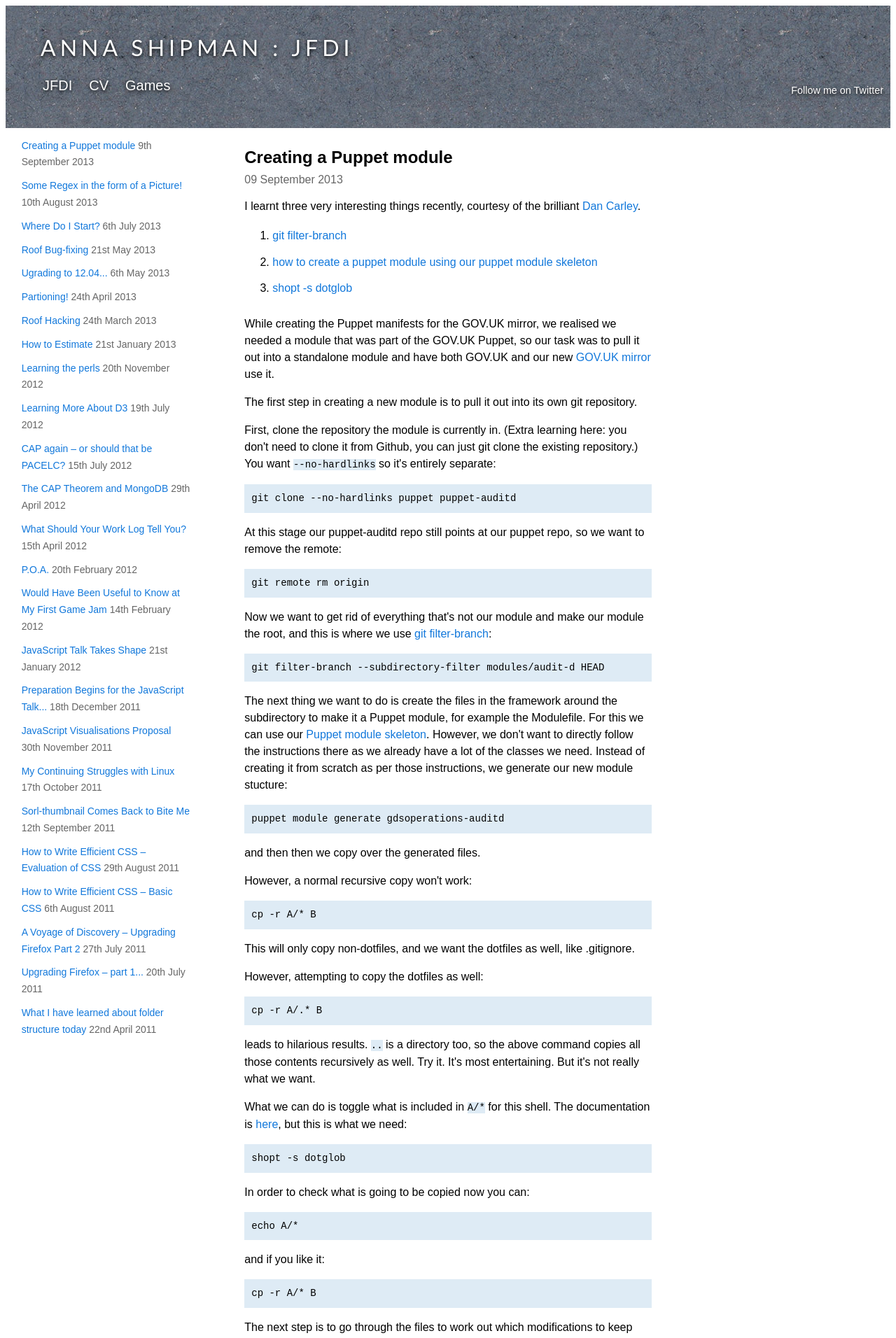
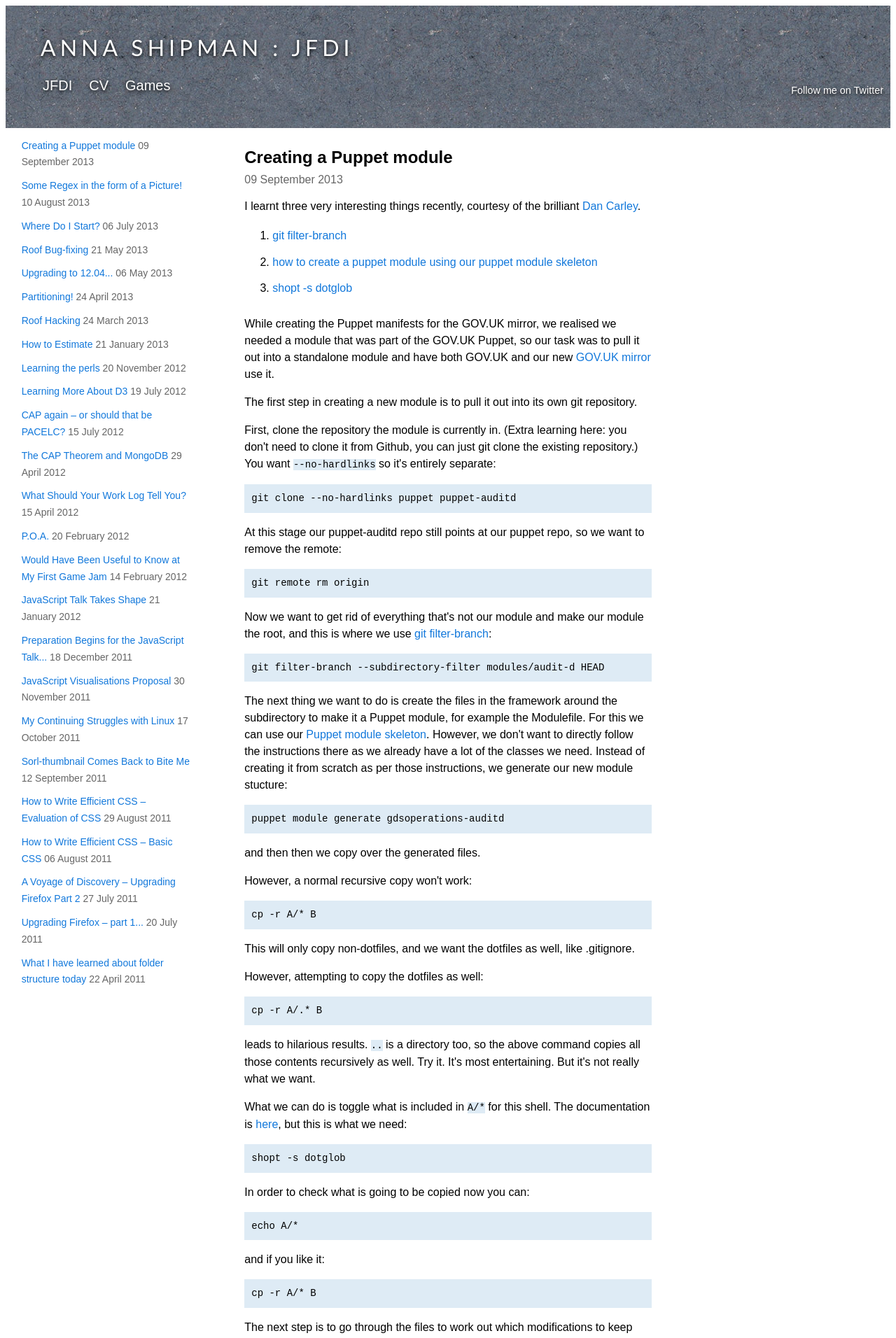
Before and after one commit to annashipman/jfdi, a Jekyll site: the page built from jfdi.html, in a window 1280 px wide. Shown: the top 1912 px of the page at 70% size. Built offline with Jekyll 4.4.1, drawn with Linux system fonts in a browser that asks for light colours; comment, search, counter and statistics services are not loaded.

Commit message:
Generate sidebar from blog posts
And make each a link to post in its own page. Also remove sidebar class as it is
already inheriting from ul.

```diff
--- /dev/null
+++ b/_includes/sidebar.html
@@ -0,0 +1,6 @@
+<ul>
+{% for post in site.posts %}
+<li><a href="{{post.url}}">{{ post.title}}</a>
+<date>{{ post.date | date_to_long_string }}</date></li>
+{% endfor %}
+</ul>
--- a/_layouts/blog_layout.html
+++ b/_layouts/blog_layout.html
@@ -12,36 +12,7 @@
             </div>
             <div class="col2">
                 <!-- Column 2 start -->
-                <div class="sidebar">
-<ul>
-<li><a href="#puppet-module">Creating a Puppet module</a> <date>9th September 2013</date></li>
-<li><a href="#regex-picture">Some Regex in the form of a Picture!</a> <date>10th
-August 2013</date></li>
-<li><a href="#where-start">Where Do I Start?</a> <date>6th July 2013</date></li>
-<li><a href="#roof-bug-fixing">Roof Bug-fixing</a> <date>21st May 2013</date></li>
-<li><a href="#upgrading">Ugrading to 12.04...</a> <date>6th May 2013</date></li>
-<li><a href="#partitioning">Partioning!</a> <date>24th April 2013</date></li>
-<li><a href="#roof-hacking">Roof Hacking</a> <date>24th March 2013</date></li>
-<li><a href="#estimating">How to Estimate</a> <date>21st January 2013</date></li>
-<li><a href="#learning-perl">Learning the perls</a> <date>20th November 2012</date></li>
-<li><a href="#d3">Learning More About D3</a> <date>19th July 2012</date></li>
-<li><a href="#cap-or-pacelc">CAP again – or should that be PACELC?</a> <date>15th July 2012</date></li>
-<li><a href="#cap-theorem-and-mongodb">The CAP Theorem and MongoDB</a> <date>29th April 2012</date></li>
-<li><a href="#questions-for-data">What Should Your Work Log Tell You?</a> <date>15th April 2012</date></li>
-<li><a href="#personal-development-1">P.O.A.</a> <date>20th February 2012</date></li>
-<li><a href="#gamejam-knowledge">Would Have Been Useful to Know at My First Game Jam</a> <date>14th February 2012</date></li>
-<li><a href="#jstalk-structure">JavaScript Talk Takes Shape</a> <date>21st January 2012</date> </li>
-<li><a href="#chat-with-ian">Preparation Begins for the JavaScript Talk...</a> <date>18th December 2011</date> </li>
-<li><a href="#js-talk">JavaScript Visualisations Proposal</a> <date>30th November 2011</date></li>
-<li><a href="#continuing-struggles">My Continuing Struggles with Linux</a> <date>17th October 2011</date></li>
-<li><a href="#sorl-bites-me">Sorl-thumbnail Comes Back to Bite Me</a> <date>12th September 2011</date></li>
-<li><a href="#evaluation-of-css">How to Write Efficient CSS – Evaluation of CSS</a> <date>29th August 2011</date></li>
-<li><a href="#basic-css">How to Write Efficient CSS – Basic CSS</a> <date>6th August 2011</date></li>
-<li><a href="#firefox-part-2">A Voyage of Discovery – Upgrading Firefox Part 2</a> <date>27th July 2011</date></li>
-<li><a href="#firefox-part-1">Upgrading Firefox – part 1...</a> <date>20th July 2011</date></li>
-<li><a href="#learned-today">What I have learned about folder structure today</a> <date>22nd April 2011</date></li>
-</ul>
-</div>
+                {% include sidebar.html %}
                 <!-- Column 2 end -->
             </div>
             <div class="col3">
--- a/style.css
+++ b/style.css
@@ -136,10 +136,6 @@
     border-bottom: 1px dotted #333;
 }
 
-.sidebar{
-    font-size:14px;
-}
-
 .left-2-column {
     float:left;
     width: 45%;
@@ -148,6 +144,10 @@
 .right-2-column {
     float:right;
     width:50%;
+}
+
+.message-container {
+    margin: 50px;
 }
 
 /* lifted directly from http://matthewjamestaylor.com/blog/perfect-3-column.htm*/
```
Also changed, not shown: jfdi.html (line endings or trailing spaces).
